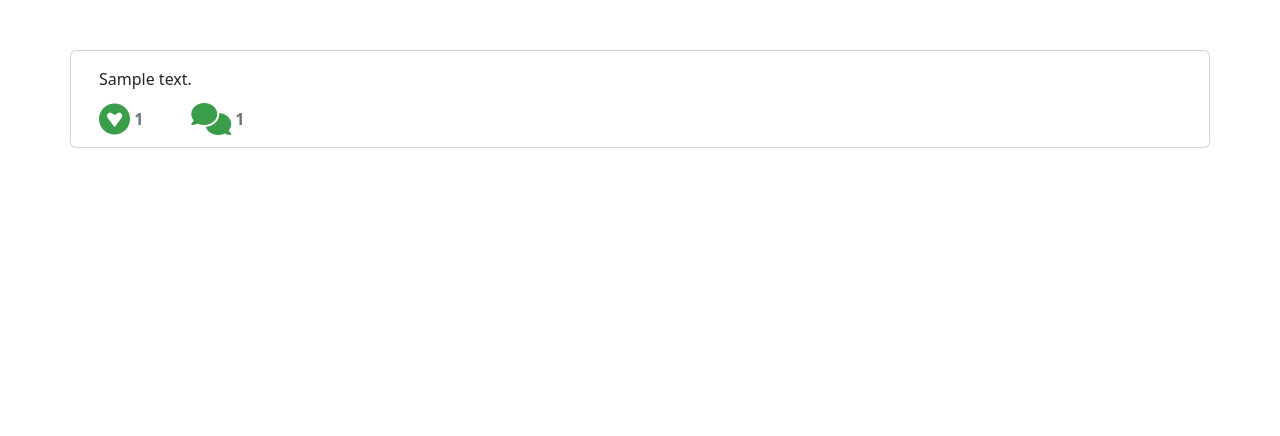
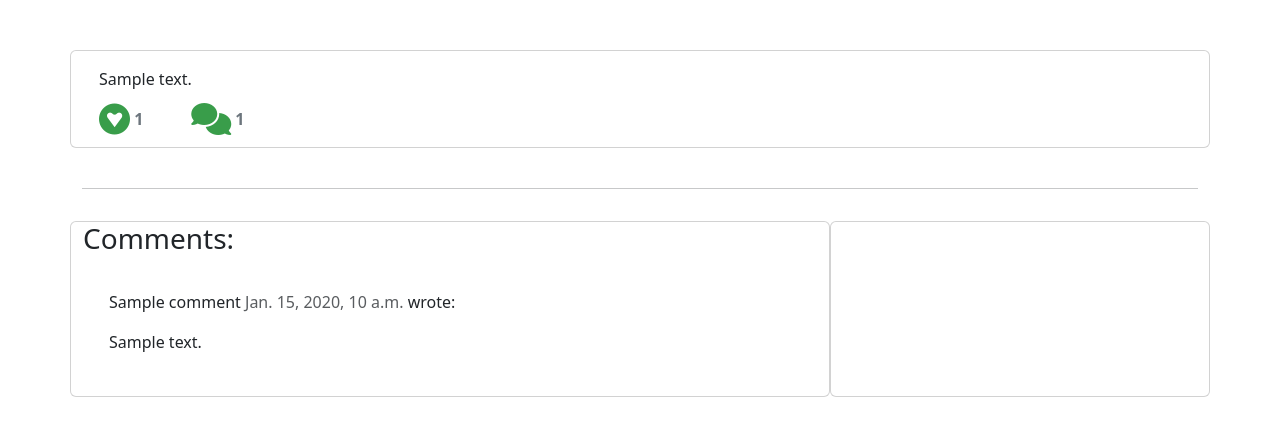
Before and after one commit to Ahmadalhindi/lithium-battery-recycle-blog, a Django app: a page that uses templates/post_detail.html in a window 1280 px wide. Shown: the part 350-786 px from the top of the page. Run offline with Django 3.2, Linux system fonts and the light colour scheme; tables that the repository leaves empty hold one stand-in row (values such as "Sample post"); some libraries are stand-ins or nearby versions.

Commit message:
Finish the post_detail.html template with comment section.

```diff
--- a/templates/post_detail.html
+++ b/templates/post_detail.html
@@ -28,7 +28,6 @@
     </div>
   </div>
 </div>
-
 <div class="container">
   <div class="row">
     <div class="col card mb-4 mt-3 left top">
@@ -62,6 +61,38 @@
       </div>
     </div>
   </div>
+    <div class="row">
+        <div class="col">
+            <hr>
+        </div>
+    </div>
+    <div class="row">
+        <div class="col-md-8 card mb-4  mt-3 ">
+            <h3>Comments:</h3>
+            <div class="card-body">
+                <!-- for loop to iterate through each comment in comments -->
+                {% for comment in comments %}
+                <div class="comments" style="padding: 10px;">
+                    <p class="font-weight-bold">
+                        <!-- The commenter's name -->
+                        {{ comment.name }}
+                        <span class=" text-muted font-weight-normal">
+                            <!-- The comment's date -->
+                            {{ comment.created_at }}
+                        </span> wrote:
+                    </p>
+                    <!-- The comment's body -->
+                    {{ comment.body | linebreaks }}
+                </div>
+                {% endfor %}
+            </div>
+        </div>
+        <div class="col-md-4 card mb-4  mt-3 ">
+            <div class="card-body">
+            </div>
+        </div>
+    </div>
+    </div>
 
   {% endblock content %}
 </div>
```
